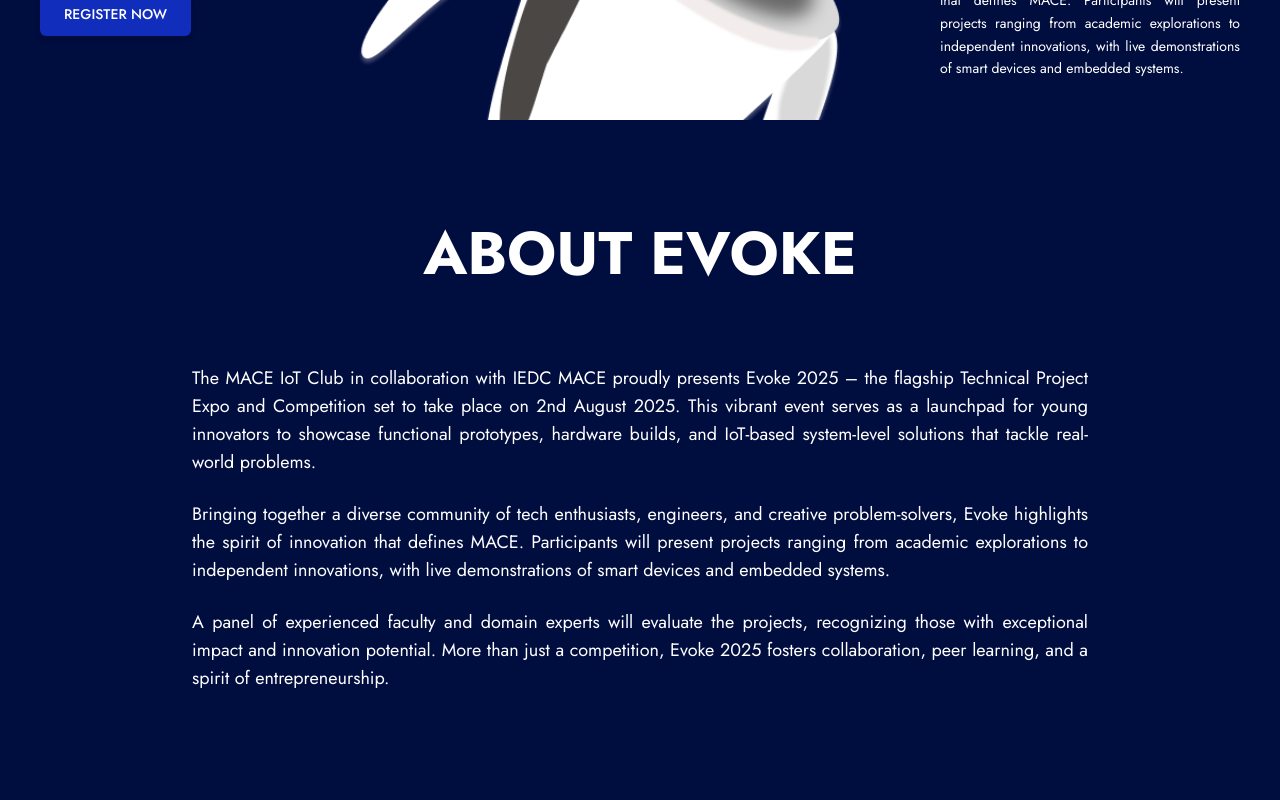
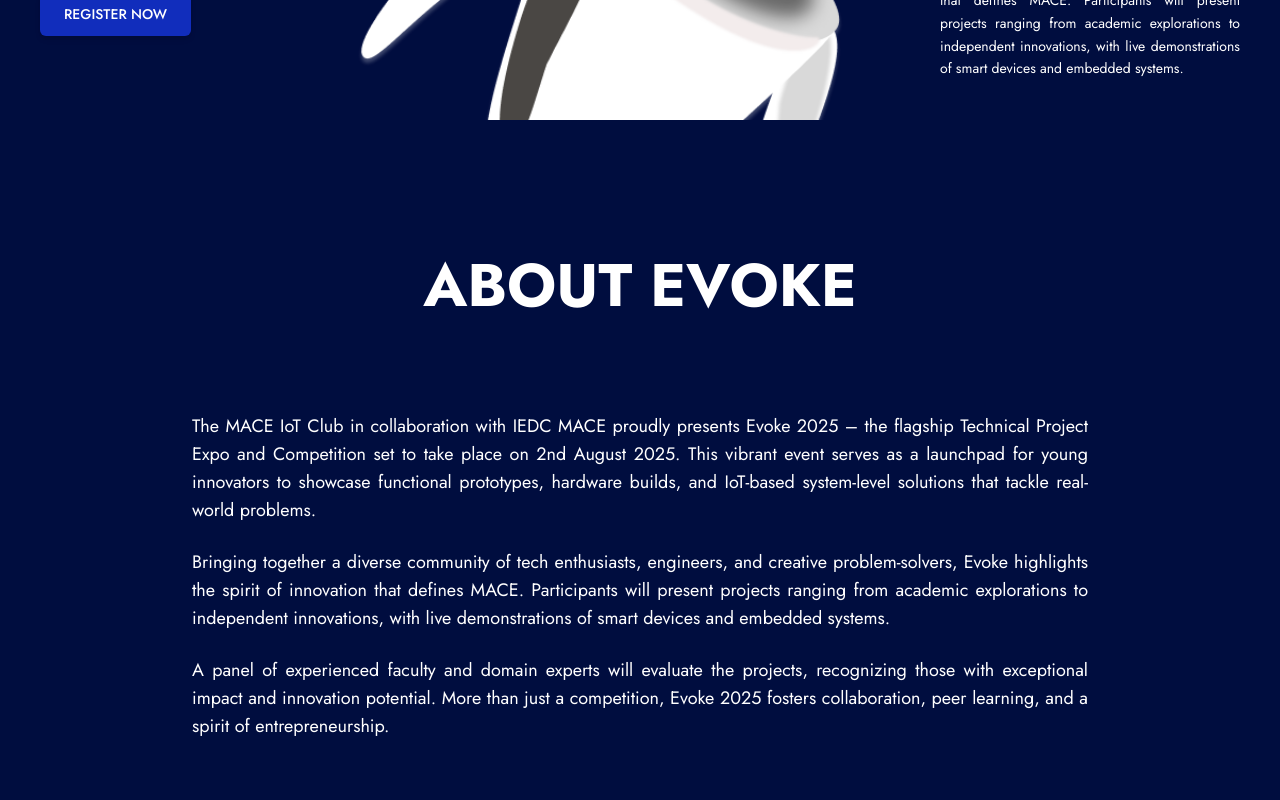
Before and after one commit to FidhaAhamed/evoke25, a React (Vite) app: page / in a window 1280 px wide. Shown: the part 680-1480 px from the top of the page. Built offline with nearby package versions, Linux system fonts and the light colour scheme.

Commit message:
few edits

```diff
--- a/src/App.jsx
+++ b/src/App.jsx
@@ -1,19 +1,25 @@
 import './App.css'
+import Navbar from './Pages/Navbar'
 import Hero from './Pages/Hero'
 import About from './Pages/About'
 import Tracks from './Pages/Tracks'
 import Timeline from './Pages/Timeline'
+import Guidelines from './Pages/Guidelines'
 import FAQ from './Pages/FAQ'
+import Footer from './Pages/Footer'
 
 function App() {
 
   return (
     <>
+      <Navbar />
       <Hero />
       <About />
       <Tracks />
       <Timeline />
+      <Guidelines />
       <FAQ />
+      <Footer />
     </>
   )
 }
--- a/src/Components/Heading.jsx
+++ b/src/Components/Heading.jsx
@@ -2,7 +2,7 @@
 
 const Heading = ({ title }) => {
   return (
-    <div className="my-6 md:my-10 text-center">
+    <div className="my-16 md:my-24 text-center">
       <h2 className="text-4xl md:text-6xl font-bold font-jost">{title}</h2>
     </div>
   );
--- a/src/Pages/About.jsx
+++ b/src/Pages/About.jsx
@@ -3,11 +3,11 @@
 
 const About = () => {
   return (
-    <section className="bg-c1 text-white py-16 px-6 md:px-20 text-center font-jost">
+    <section className="bg-c1 text-white py-10 px-6 md:px-20 text-center font-jost">
 
       <Heading title = "ABOUT EVOKE" />
 
-      <div className="max-w-4xl mx-auto space-y-6 text-base md:text-lg leading-relaxed text-justify my-12 md:my-20">
+      <div className="max-w-4xl mx-auto space-y-6 text-base md:text-lg leading-relaxed text-justify">
         <p>
           The MACE IoT Club in collaboration with IEDC MACE proudly presents Evoke 2025 – the flagship Technical Project Expo and Competition set to take place on 2nd August 2025. This vibrant event serves as a launchpad for young innovators to showcase functional prototypes, hardware builds, and IoT-based system-level solutions that tackle real-world problems.
         </p>
--- a/src/Pages/FAQ.jsx
+++ b/src/Pages/FAQ.jsx
@@ -62,11 +62,11 @@
 
   return (
     <div className="min-h-screen bg-c1 text-white font-jost">
-      <div className="relative z-10 container mx-auto px-4 py-16">
+      <div className="relative z-10 container mx-auto px-4">
         <Heading title = "FREQUENTLY ASKED QUESTIONS" />
 
         {/* FAQ Items */}
-        <div className="max-w-4xl mx-auto space-y-4 my-24">
+        <div className="max-w-4xl mx-auto space-y-4">
           {faqs.map((faq, index) => {
             const IconComponent = faq.icon;
             const isOpen = openIndex === index;
--- a/src/Pages/Timeline.jsx
+++ b/src/Pages/Timeline.jsx
@@ -16,7 +16,7 @@
     >
       <Heading title="TIMELINE" />
 
-      <div className="max-w-5xl mx-auto group bg-white/5 backdrop-blur-sm rounded-3xl border border-white/20 p-10 relative z-10 my-10 md:my-20">
+      <div className="max-w-5xl mx-auto group bg-white/5 backdrop-blur-sm rounded-3xl border border-white/20 p-10 relative z-10 mb-36">
         {/* Vertical line */}
         <div className="absolute top-10 left-1/2 transform -translate-x-1/2 h-[calc(100%-5rem)] w-0.5 bg-white z-0" />
 
--- a/src/Pages/Tracks.jsx
+++ b/src/Pages/Tracks.jsx
@@ -32,7 +32,7 @@
     <div className="min-h-screen text-white relative overflow-hidden bg-c1 font-jost">
         <Heading title = "SCOPES TO EXPLORE"/>
 
-      <div className="relative z-10 my-24">
+      <div className="relative z-10 my-6">
 
         {/* Tracks Grid */}
         <main className="px-4 pb-20">
```
